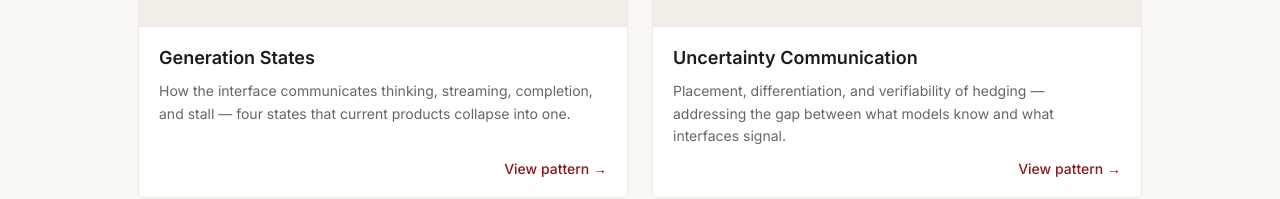
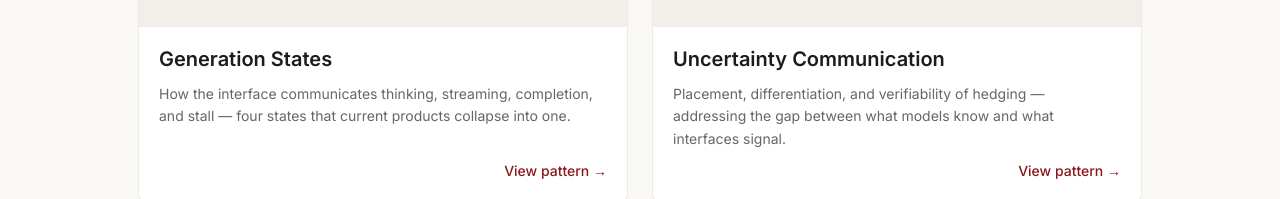
Before and after one commit to alikhandesign/alikhandesign.com, a Next.js app: page /patterns in a window 1280 px wide. Shown: the part 556-755 px from the top of the page. Built offline with nearby package versions, Linux system fonts and the light colour scheme.

Commit message:
Typography: fix font scale across site -- nav/buttons to --text-sm, heading hierarchy, case study layout

```diff
--- a/app/patterns/page.tsx
+++ b/app/patterns/page.tsx
@@ -137,7 +137,7 @@ export default function PatternsIndex() {
                   {p.svg}
                 </div>
                 <div style={{ padding: 'var(--space-5)', display: 'flex', flexDirection: 'column', gap: 'var(--space-3)', flex: 1 }}>
-                  <h2 style={{ fontSize: 'var(--text-lg)', fontWeight: 'var(--font-weight-semibold)', color: 'var(--color-text)', lineHeight: 'var(--line-height-tight)' }}>
+                  <h2 style={{ fontSize: 'var(--text-xl)', fontWeight: 'var(--font-weight-semibold)', color: 'var(--color-text)', lineHeight: 'var(--line-height-tight)' }}>
                     {p.title}
                   </h2>
                   <p style={{ fontSize: 'var(--text-sm)', color: 'var(--color-text-muted)', lineHeight: 'var(--line-height-normal)', flex: 1 }}>
```
